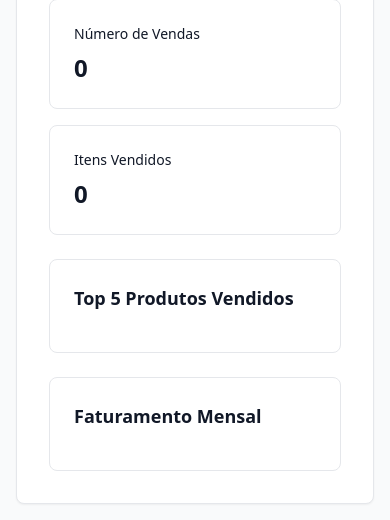
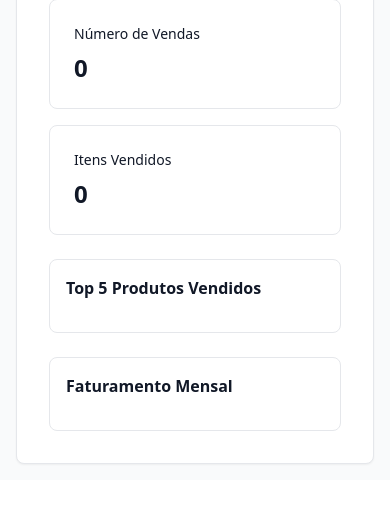
Before and after one commit to Relua-Technologies/mystocki, a Django app: template project/apps/core/templates/app/overview/main.html in a window 390 px wide. Shown: the part 638-1158 px from the top of the page. After the commit the page ends 1103 px from the top, so only its background shows below. Run offline with Django 5.2, Linux system fonts and the light colour scheme; the template is opened without the code that fills it, so the values that code supplies are empty; some libraries are stand-ins or nearby versions.

Commit message:
fix: make chart and top 5 products responsive on mobile

```diff
--- a/project/apps/core/templates/app/overview/main.html
+++ b/project/apps/core/templates/app/overview/main.html
@@ -92,15 +92,15 @@
             </div>
 
             <div class="grid md:grid-cols-2 gap-6">
-                <div class="bg-white dark:bg-gray-800 rounded-lg p-6 border border-gray-200 dark:border-gray-700">
-                    <h3 class="text-lg font-semibold text-gray-900 dark:text-white mb-4">Top 5 Produtos Vendidos</h3>
-                    <div id="top-products-list" class="mt-4">
+                <div class="bg-white dark:bg-gray-800 rounded-lg p-4 sm:p-6 border border-gray-200 dark:border-gray-700 overflow-hidden">
+                    <h3 class="text-base sm:text-lg font-semibold text-gray-900 dark:text-white mb-4">Top 5 Produtos Vendidos</h3>
+                    <div id="top-products-list" class="mt-4 overflow-x-auto">
                     </div>
                 </div>
 
-                <div class="bg-white dark:bg-gray-800 rounded-lg p-6 border border-gray-200 dark:border-gray-700">
-                    <h3 id="chart-title" class="text-lg font-semibold text-gray-900 dark:text-white mb-4">Faturamento Mensal</h3>
-                    <div id="chart-monthly" class="w-full"></div>
+                <div class="bg-white dark:bg-gray-800 rounded-lg p-4 sm:p-6 border border-gray-200 dark:border-gray-700 overflow-hidden">
+                    <h3 id="chart-title" class="text-base sm:text-lg font-semibold text-gray-900 dark:text-white mb-4">Faturamento Mensal</h3>
+                    <div id="chart-monthly" class="w-full min-w-0 h-[250px] sm:h-[300px]"></div>
                 </div>
             </div>
         </div>
--- a/project/static/src/apps/core/overview/dashboard.js
+++ b/project/static/src/apps/core/overview/dashboard.js
@@ -217,9 +217,10 @@
                 }],
                 chart: {
                     type: 'bar',
-                    height: 300,
+                    height: chartElement[0].offsetHeight || 300,
                     toolbar: { show: false },
-                    zoom: { enabled: false }
+                    zoom: { enabled: false },
+                    width: '100%'
                 },
                 plotOptions: {
                     bar: {
@@ -314,17 +315,17 @@
             }
 
             products.forEach(function(product, index) {
-                const item = $('<div>').addClass('flex items-center justify-between p-4 border-b border-gray-200 dark:border-gray-700');
+                const item = $('<div>').addClass('flex flex-col sm:flex-row sm:items-center sm:justify-between gap-2 sm:gap-4 p-3 sm:p-4 border-b border-gray-200 dark:border-gray-700');
 
-                const left = $('<div>').addClass('flex items-center gap-4');
-                left.append($('<span>').addClass('text-gray-500 dark:text-gray-400 font-medium').text('#' + (index + 1)));
-                left.append($('<div>')
-                    .append($('<p>').addClass('font-semibold text-gray-900 dark:text-white').text(product.name))
-                    .append($('<p>').addClass('text-sm text-gray-500 dark:text-gray-400')
+                const left = $('<div>').addClass('flex items-start sm:items-center gap-2 sm:gap-4 flex-1 min-w-0');
+                left.append($('<span>').addClass('text-gray-500 dark:text-gray-400 font-medium text-sm sm:text-base flex-shrink-0').text('#' + (index + 1)));
+                left.append($('<div>').addClass('min-w-0 flex-1')
+                    .append($('<p>').addClass('font-semibold text-gray-900 dark:text-white text-sm sm:text-base truncate').text(product.name))
+                    .append($('<p>').addClass('text-xs sm:text-sm text-gray-500 dark:text-gray-400')
                         .text('Código: ' + (product.code || 'N/A') + ' | Quantidade: ' + product.quantity.toLocaleString('pt-BR', {maximumFractionDigits: 2}))));
 
-                const right = $('<div>').addClass('text-right');
-                right.append($('<p>').addClass('font-semibold text-gray-900 dark:text-white')
+                const right = $('<div>').addClass('text-left sm:text-right flex-shrink-0');
+                right.append($('<p>').addClass('font-semibold text-gray-900 dark:text-white text-sm sm:text-base')
                     .text(Dashboard.formatCurrency(product.revenue)));
 
                 item.append(left).append(right);
```
